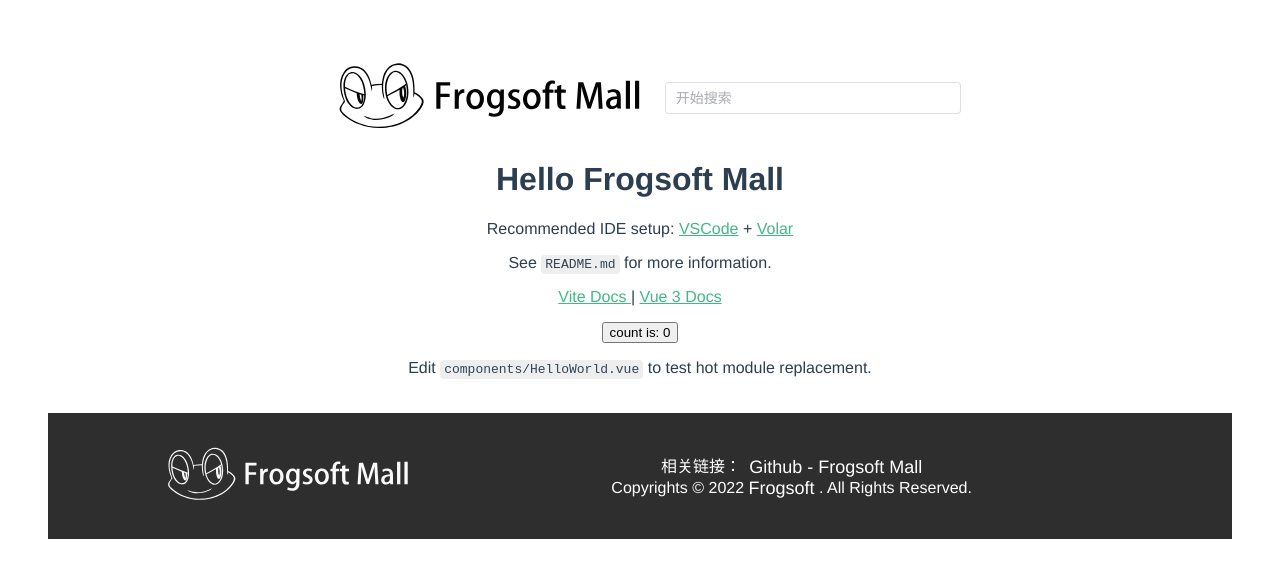
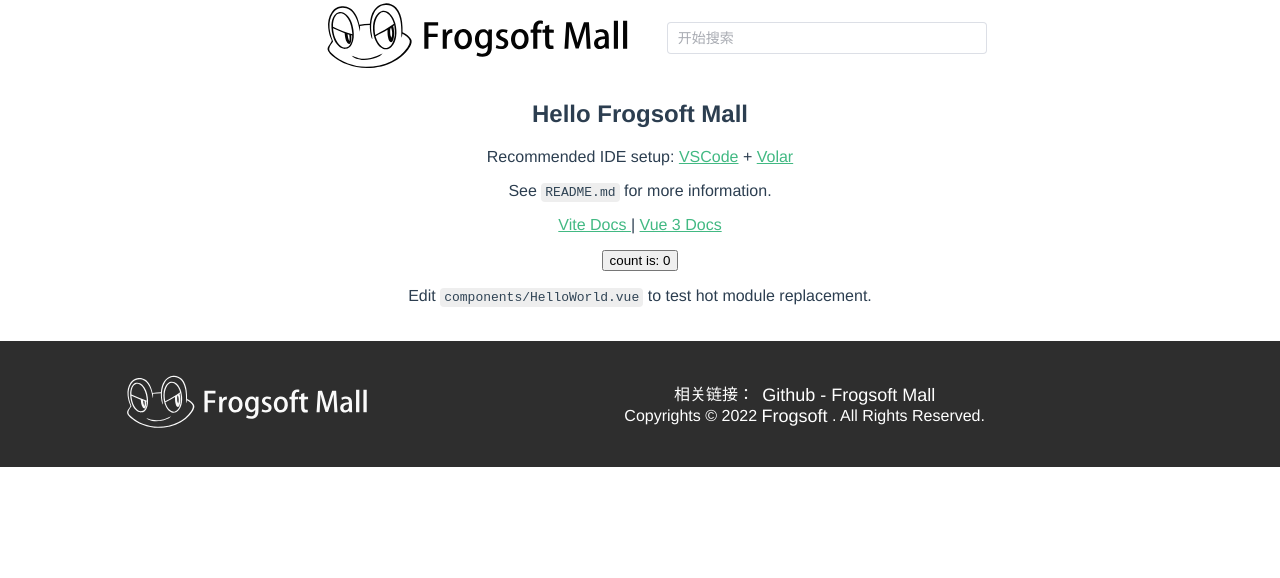
Before and after one commit to frog-software/frogsoft-mall, a Vue app in the folder frontend/: page / in a window 1280 px wide. Shown: the top 578 px of the page. Built offline with nearby package versions, Linux system fonts and the light colour scheme.

Commit message:
fix(frontend): remove white margin

```diff
--- a/frontend/src/App.vue
+++ b/frontend/src/App.vue
@@ -2,8 +2,9 @@
 import Header from "./components/Header.vue";
 import Footer from "./components/Footer.vue";
 </script>
+
 <template>
-  <el-header>
+  <el-container style="margin-left: -28px; margin-right: -28px; margin-top: -8px">
     <el-header>
       <Header/>
     </el-header>
@@ -15,7 +16,7 @@ import Footer from "./components/Footer.vue";
     <el-footer>
       <Footer/>
     </el-footer>
-  </el-header>
+  </el-container>
 </template>
 
 <style>
@@ -25,6 +26,6 @@ import Footer from "./components/Footer.vue";
   -moz-osx-font-smoothing: grayscale;
   text-align: center;
   color: #2c3e50;
-  margin-top: 60px;
+  /*margin-top: 60px;*/
 }
 </style>
```
